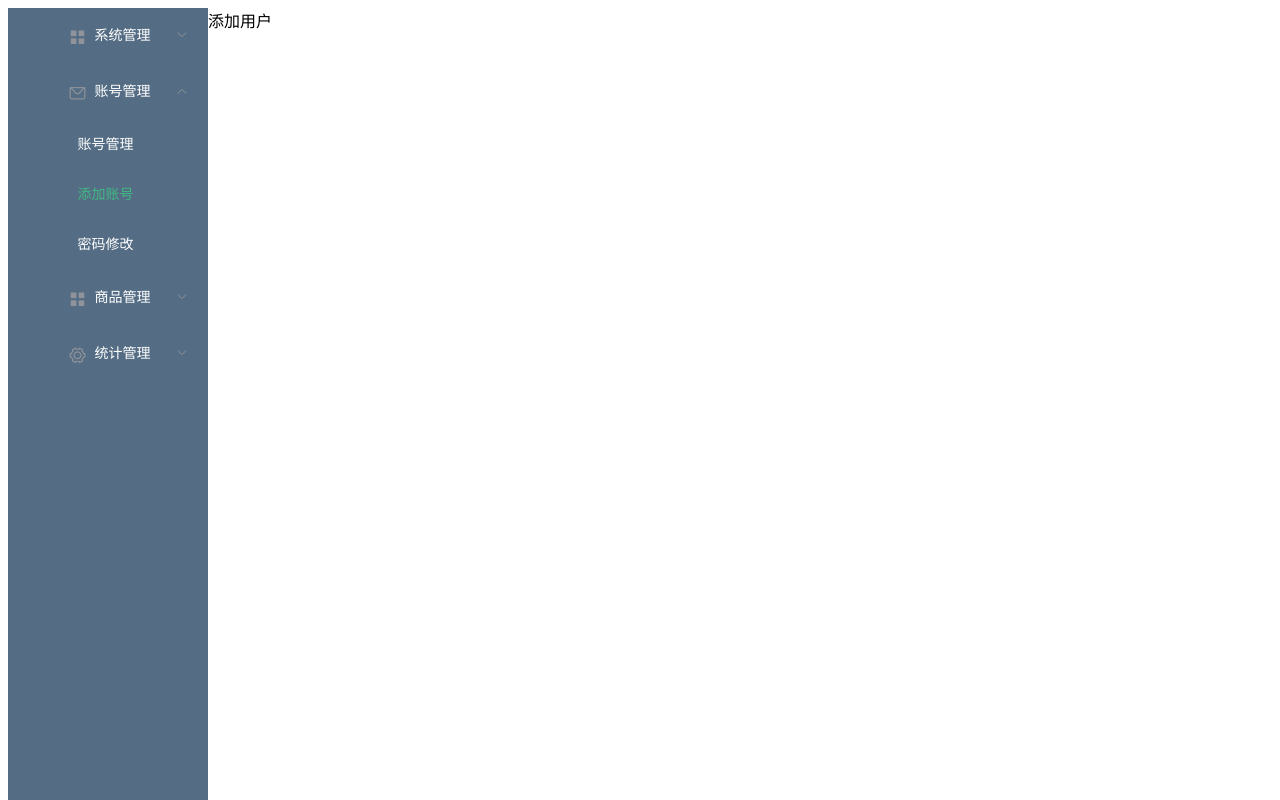
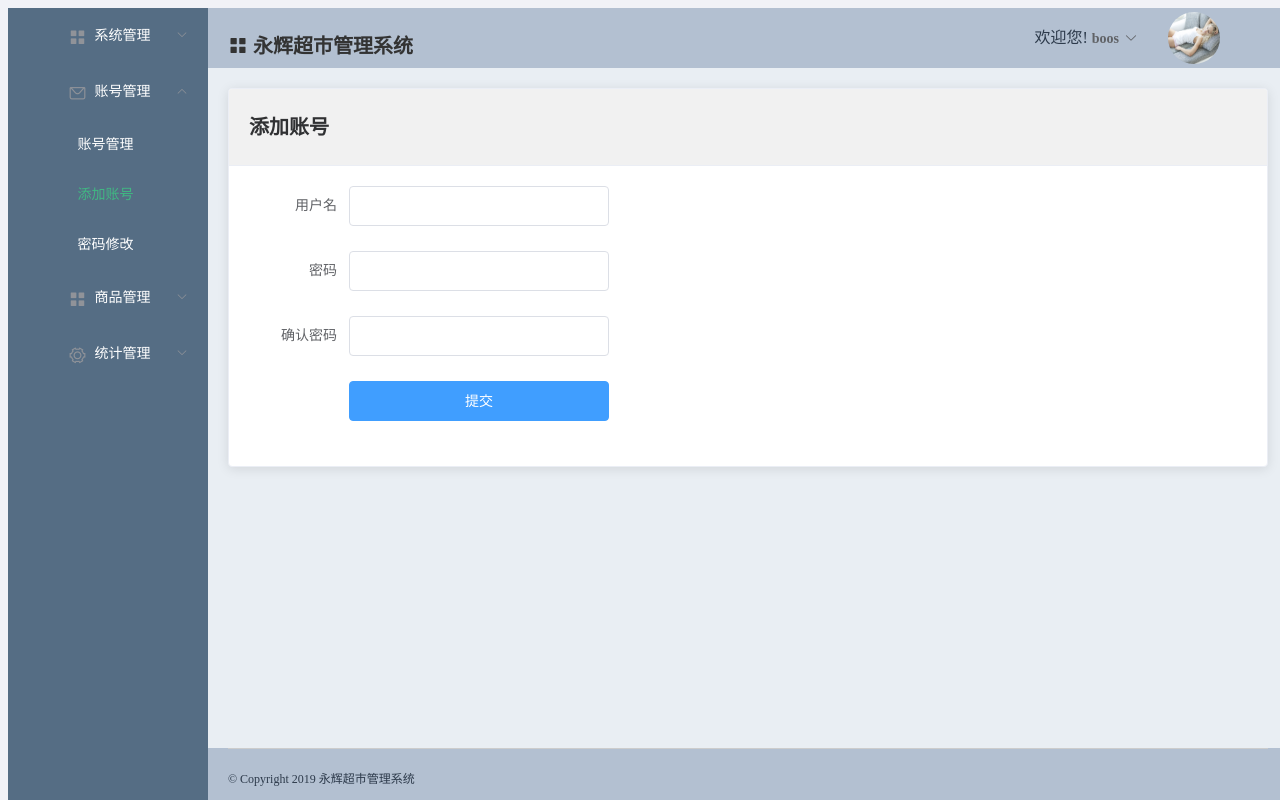
Before and after one commit to wengangYu/supermarketManagementSystem-, a Vue app in the folder supermarket/: page /#/useradd in a window 1280 px wide. Shown: the top 800 px of the page. Built offline with nearby package versions, Linux system fonts and the light colour scheme.

Commit message:
添加账户完成

```diff
--- a/supermarket/src/App.vue
+++ b/supermarket/src/App.vue
@@ -4,6 +4,7 @@
     <div id="nav">
 
     </div>
+    <!-- 路由出口 -->
     <router-view/>
   </div>
 </template>
--- /dev/null
+++ b/supermarket/src/components/Bottom/Bottom.vue
@@ -0,0 +1,18 @@
+<template>
+    <div class="bottom">
+        &copy; Copyright 2019 永辉超市管理系统
+    </div>
+</template>
+<script>
+export default {
+
+}
+</script>
+<style lang="less">
+    .bottom {
+        border-top: 1px solid #ccc;
+        text-align: left;
+        color: #2d3a4b;
+        font-size: 12px;
+    }
+</style>
--- /dev/null
+++ b/supermarket/src/components/Top/Top.vue
@@ -0,0 +1,73 @@
+<template>
+    <div class="top">
+        <el-row>
+            <el-col :span="12">
+                <div  class="title">
+                    <i class="el-icon-menu"></i>
+                    永辉超市管理系统
+                </div>
+            </el-col>
+            <el-col :span="12">
+                <div class="top-right">
+                    <el-row>
+                        <el-col :span="18">
+                            欢迎您!
+                            <el-dropdown>
+                            <span class="username el-dropdown-link">
+                                {{ username }}<i class="el-icon-arrow-down el-icon--right"></i>
+                            </span>
+                            <el-dropdown-menu slot="dropdown">
+                                <el-dropdown-item>个人中心</el-dropdown-item>
+                                <el-dropdown-item>退出</el-dropdown-item>
+                            </el-dropdown-menu>
+                            </el-dropdown>
+                        </el-col>
+                        <el-col :span="6">
+                            <div class="avatar">
+                                <img width="100%" height="100%" :src="avatarUrl" alt="">
+                            </div>
+                        </el-col>
+                    </el-row>
+                </div>
+            </el-col>
+        </el-row>
+    </div>
+</template>
+<script>
+export default {
+    data () {
+        return {
+            username: "boos",
+            avatarUrl: 'http://127.0.0.1:8080/002.jpg'
+        }
+    }
+}
+</script>
+<style lang="less">
+    .top {
+        // background-color: red;
+        border-bottom: 2px solid green;
+        .title {
+            text-align: left;
+            font-size: 20px;
+            font-weight: 900;
+        }
+        .top-right {
+            color: #2d3a4b;
+            text-align: right;
+            .username {
+               font-weight: 600;
+            }
+            .avatar {
+                width: 52px;
+                height: 52px;
+                margin-top: 4px;
+                margin-left: 30px;
+                border-radius: 50%;
+                img {
+                    border-radius: 50%;
+                }
+            }
+        }
+    }
+</style>
--- a/supermarket/src/router.js
+++ b/supermarket/src/router.js
@@ -1,20 +1,26 @@
 import Vue from 'vue'
 import Router from 'vue-router'
 import ElementUI from 'element-ui'
-
+import login from './views/Login/login.vue'
 Vue.use(Router)
 
 export default new Router({
   routes: [
+    // {
+
+    //   path: '/',
+    //   name: 'index',
+    //   redirect: '/login' ,
+    // },
     {
       path:'/login',
+      component: login,
       name:'login',
-      component:() => import('./views/Login/login.vue')
     },
   {
-
     path: '/',
     name: 'index',
+    redirect: '/login' ,
     component: ()=>import('./views/index/index.vue'),
     children:[
       // 默认子组件
--- a/supermarket/src/views/UserAdd/UserAdd.vue
+++ b/supermarket/src/views/UserAdd/UserAdd.vue
@@ -1,13 +1,110 @@
 <template>
-    <div class="user-add">
-        添加用户
+    <div class="account-add">
+        <!-- 面板组件 -->
+       <el-card class="box-card">
+            <div slot="header" class="clearfix">
+                <span>添加账号</span>
+            </div>
+            <div class="user-add">
+        <el-form :model="ruleForm2" status-icon :rules="rules2" ref="ruleForm2" label-width="100px" class="demo-ruleForm">
+          <el-form-item label="用户名" prop="username">
+            <el-input v-model.number="ruleForm2.username"></el-input>
+          </el-form-item>
+        <el-form-item label="密码" prop="pass">
+          <el-input type="password" v-model="ruleForm2.pass"></el-input>
+        </el-form-item>
+        <el-form-item label="确认密码" prop="checkPass">
+          <el-input type="password" v-model="ruleForm2.checkPass"></el-input>
+        </el-form-item>
+        <el-form-item>
+          <el-button type="primary" @click="submitForm('ruleForm2')">提交</el-button>
+        </el-form-item>
+      </el-form>
     </div>
+        </el-card>
+    </div>
+
 </template>
 <script>
 export default {
-
-}
+  data() {
+    var checkUsername = (rule, value, callback) => {
+      var reg = /^[a-zA-Z][a-zA-Z0-9]{3,15}$/;
+      if (value === "") {
+        callback(new Error("请输入用户名"));
+      } else if (reg.test(value) === false) {
+        callback(new Error("请输入正确格式的用户名"));
+      }
+      callback();
+    };
+    var validatePass = (rule, value, callback) => {
+      if (value === "") {
+        callback(new Error("请输入密码"));
+      } else {
+        if (this.ruleForm2.checkPass !== "") {
+          this.$refs.ruleForm2.validateField("checkPass");
+        }
+        callback();
+      }
+    };
+    var validatePass2 = (rule, value, callback) => {
+      if (value === "") {
+        callback(new Error("请再次输入密码"));
+      } else if (value !== this.ruleForm2.pass) {
+        callback(new Error("两次输入密码不一致!"));
+      } else {
+        callback();
+      }
+    };
+    return {
+      ruleForm2: {
+        pass: "",
+        checkPass: "",
+        username: ""
+      },
+      rules2: {
+        pass: [{ validator: validatePass, trigger: "blur" }],
+        checkPass: [{ validator: validatePass2, trigger: "blur" }],
+        username: [{ validator: checkUsername, trigger: "blur" }]
+      }
+    };
+  },
+  methods: {
+    submitForm(formName) {
+      this.$refs[formName].validate(valid => {
+        if (valid) {
+          alert("submit!");
+        } else {
+          console.log("error submit!!");
+          return false;
+        }
+      });
+    }
+  }
+};
 </script>
 <style lang="less">
-
+.account-add {
+  .el-card {
+    .el-card__header {
+      text-align: left;
+      font-size: 20px;
+      font-weight: 600;
+      background-color: #f1f1f1;
+    }
+    .el-card__body {
+        text-align: left;
+      .el-form {
+        width: 360px;
+        .el-form-item {
+            margin-bottom: 24px;
+        }
+      }
+    }
+  }
+};
+.clearfix{
+  height: 40px;
+  width: 100%;
+}
 </style>
--- a/supermarket/src/views/index/index.vue
+++ b/supermarket/src/views/index/index.vue
@@ -9,8 +9,19 @@
       </el-aside>
       <!-- 右侧容器 -->
       <el-container>
-        <!-- 路由出口 -->
-        <router-view></router-view>
+        <!-- 右侧头部 -->
+        <el-header>
+          <Top></Top>
+        </el-header>
+        <!-- 内容 -->
+        <el-main>
+          <!-- 路由出口 -->
+          <router-view/>
+        </el-main>
+        <!-- 右侧尾部 -->
+        <el-footer>
+          <Bottom></Bottom>
+        </el-footer>
       </el-container>
     </el-container>
   </div>
@@ -19,11 +30,17 @@
 <script>
 // 引入导航组件
 import Nav from '@/components/Nav/Nav.vue';
+
+import Top from '@/components/Top/Top.vue';
+
+import Bottom from '@/components/Bottom/Bottom.vue';
 // 注册组件
 export default {
   name: "index",
   components: {
-    Nav
+    Nav,
+    Top,
+    Bottom,
   }
 };
 </script>
@@ -31,10 +48,12 @@
 <style lang="less">
 // 首页盒子
 .index {
-  height: 950px;
+  height: 100%;
+  width: 100%;
   // 大容器
   .el-container {
-    height: 950px;
+    height: 100%;
+    width: 100%;
 
     // 左侧
     .el-aside {
@@ -58,7 +77,8 @@
         background-color: #e9eef3;
         color: #333;
         text-align: center;
-        line-height: 160px;
+        line-height: 40px;
+        width: 100%;
       }
     }
   }
```
Also changed, not shown: supermarket/public/002.jpg (added). Lines whose indentation alone changed are shown as unchanged.
